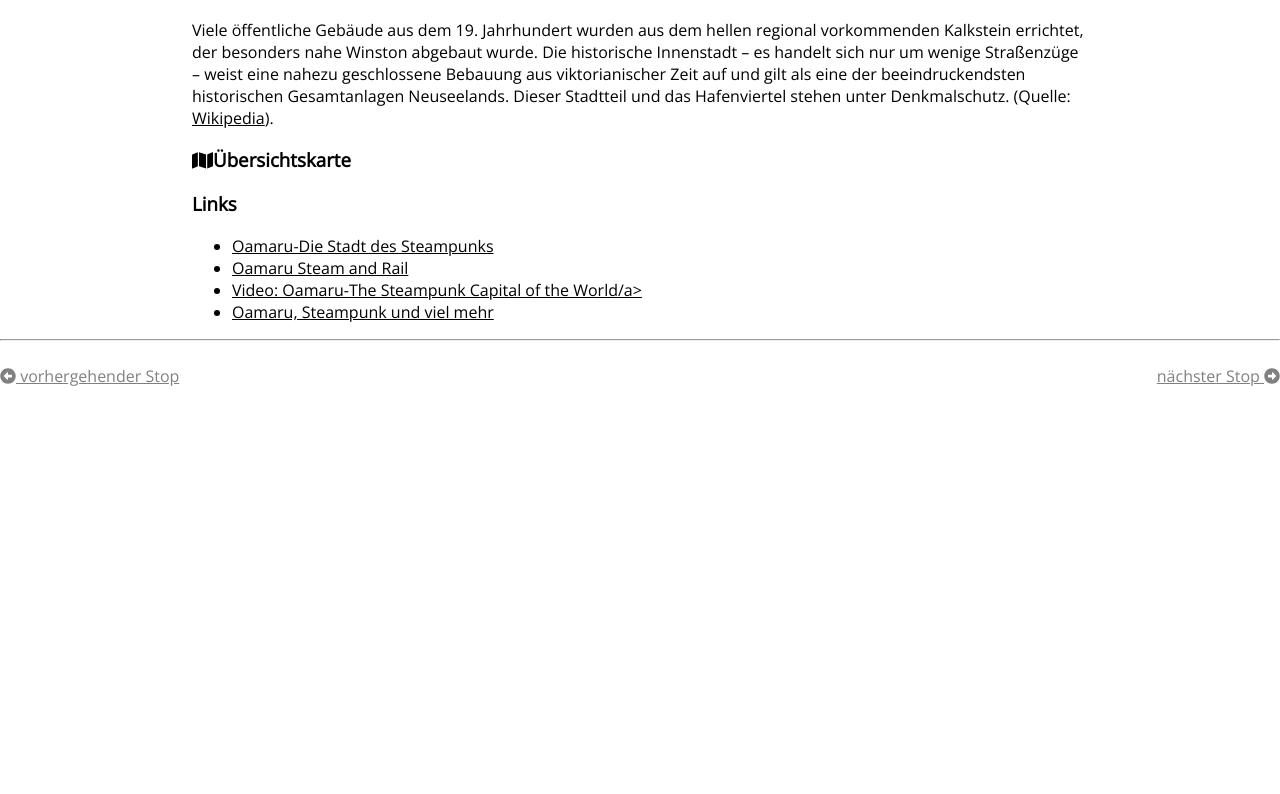
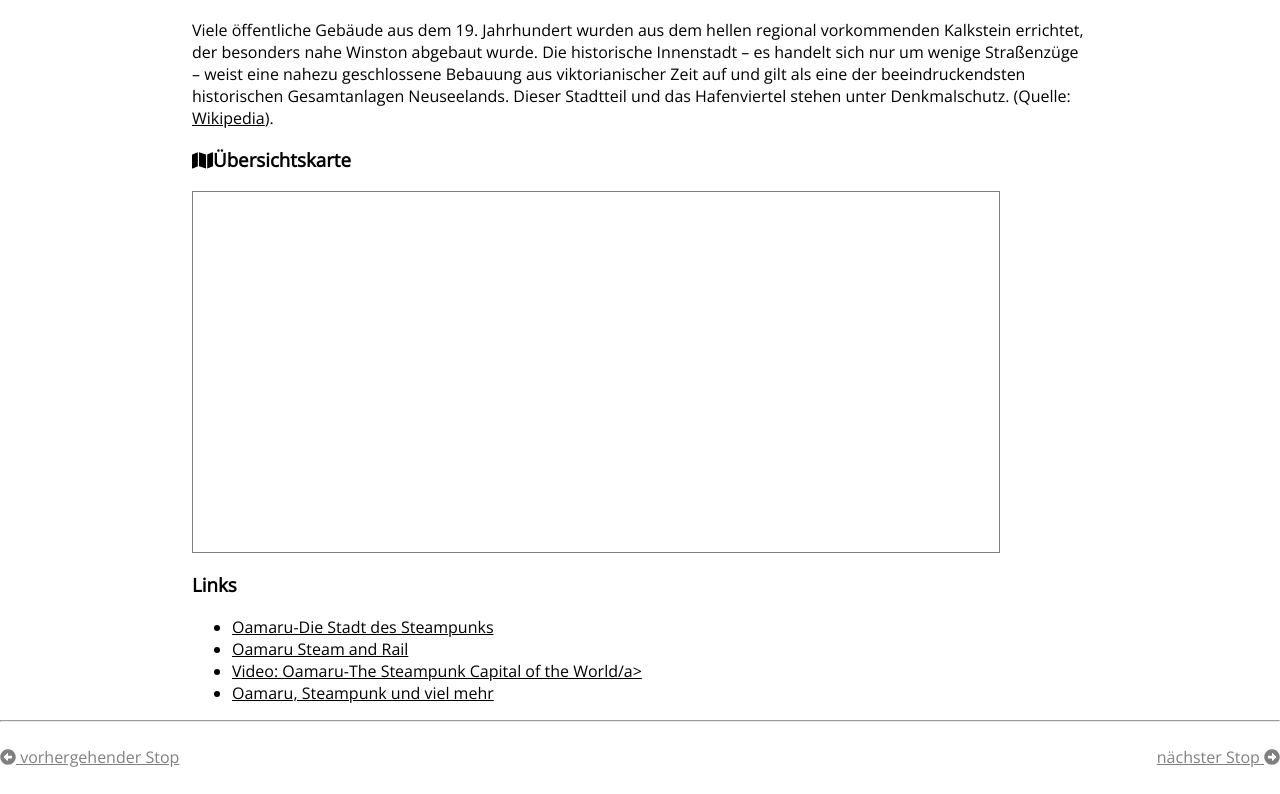
Before and after one commit to Mariii93/s3, a plain HTML site: page index.html in a window 1280 px wide. Shown: the part 1283-2077 px from the top of the page. Before the commit the page ends 1696 px from the top, so only its background shows below. Drawn offline with nearby package versions, Linux system fonts and the light colour scheme; a script that the page names is missing.

Commit message:
stylesheet angepasst

```diff
--- a/styles.css
+++ b/styles.css
@@ -60,6 +60,9 @@ body {
 }
 
 #map {
+width: 90%;
+height: 360px;
+border: 1px solid gray;
 }
 
 #footer {
```
